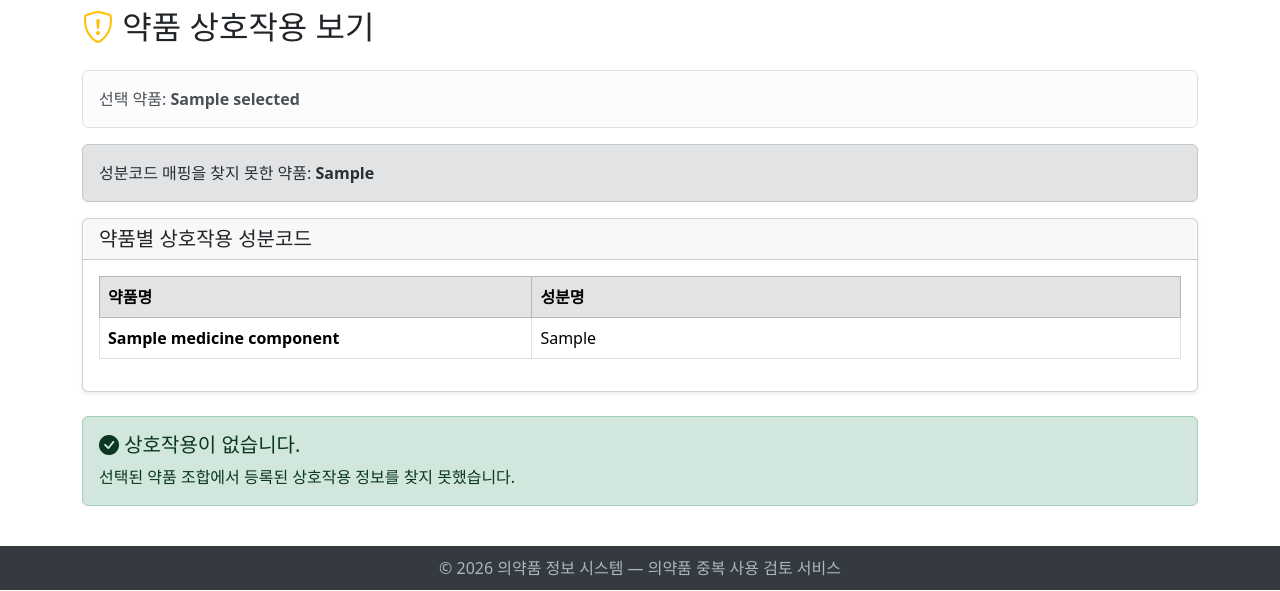
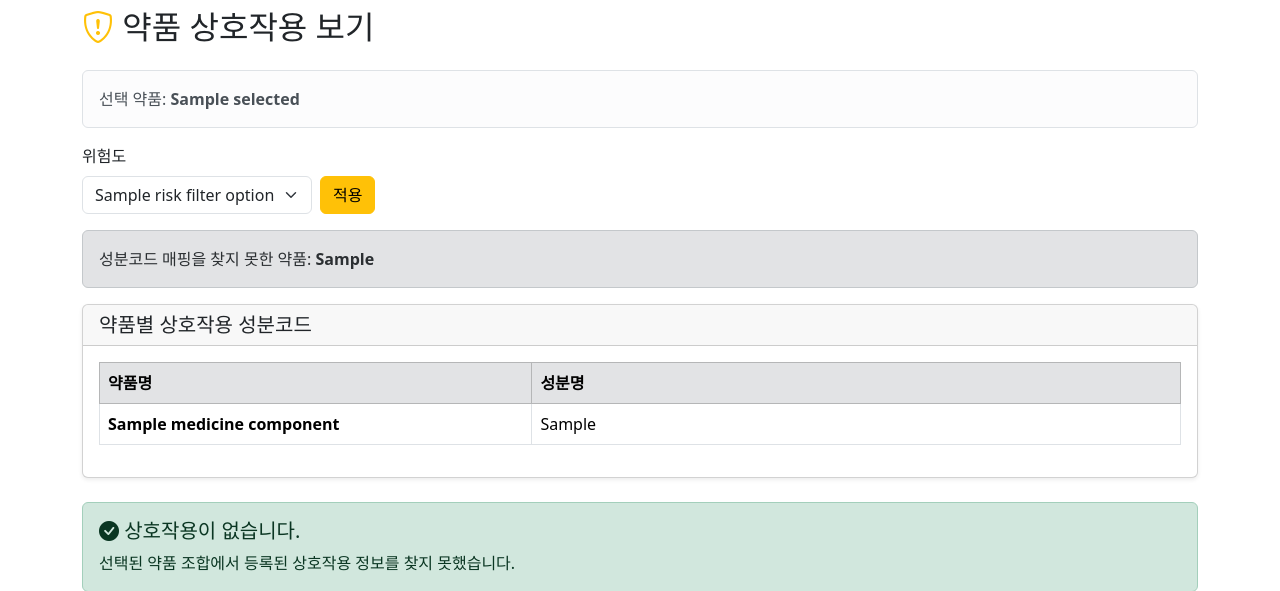
Before and after one commit to ywhcho/b_dup610, a Django app: template templates/med_dup/interaction_popup.html in a window 1280 px wide. Shown: the part 56-647 px from the top of the page. Run offline with Django 3.2, Linux system fonts and the light colour scheme; the template is opened without the code that fills it: most values are stand-ins (such as "Sample title", 1, 10 or a date in 2020).

Commit message:
Apply remaining changes
Co-authored-by: ywhcho <168239968+ywhcho@users.noreply.github.com>

```diff
--- a/templates/med_dup/interaction_popup.html
+++ b/templates/med_dup/interaction_popup.html
@@ -10,6 +10,18 @@
 {% else %}
   <div class="alert alert-warning">선택된 약품이 없습니다.</div>
 {% endif %}
+
+<form method="get" class="row g-2 align-items-end mb-3">
+  <div class="col-auto">
+    <label for="risk-filter" class="form-label">위험도</label>
+    <select id="risk-filter" name="risk_filter" class="form-select">
+      {% for value, label in risk_filter_options %}
+        <option value="{{ value }}" {% if selected_risk_filter == value %}selected{% endif %}>{{ label }}</option>
+      {% endfor %}
+    </select>
+  </div>
+  <div class="col-auto"><button type="submit" class="btn btn-warning">적용</button></div>
+</form>
 
 {% if interaction_result %}
   {% if interaction_result.error %}
```
Also changed, not shown: med_dup/views.py (+10 -2 lines), templates/med_dup/duplicate_check.html (+12 -3 lines).
